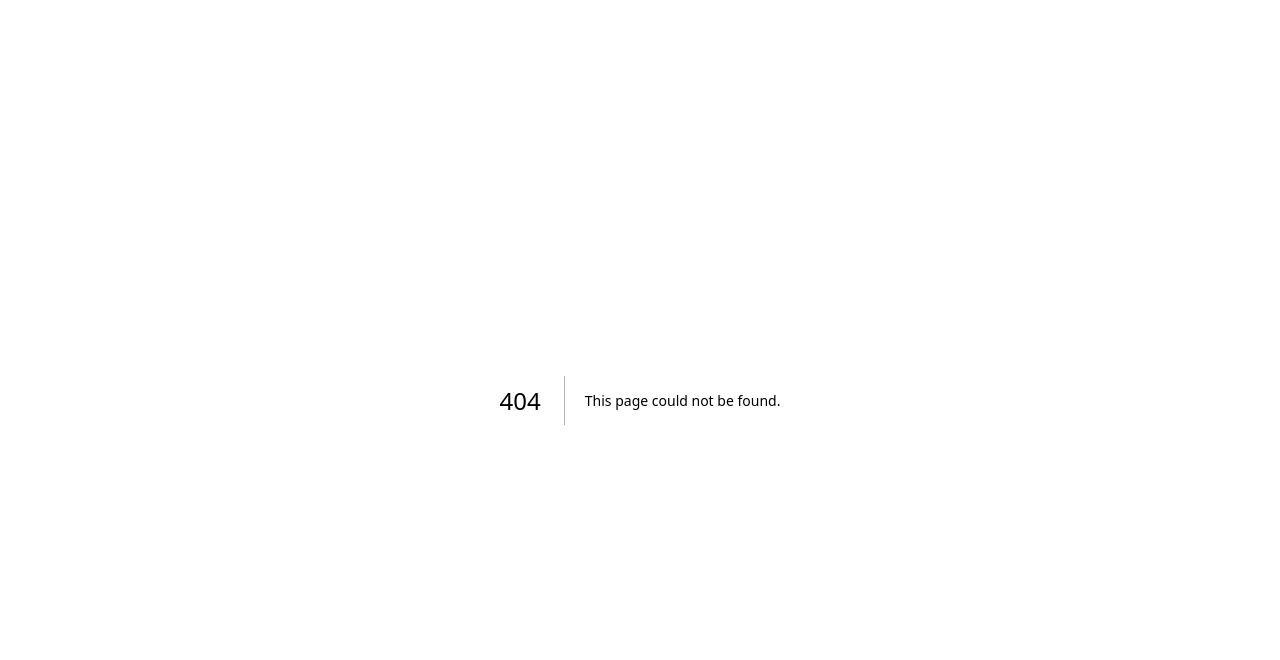
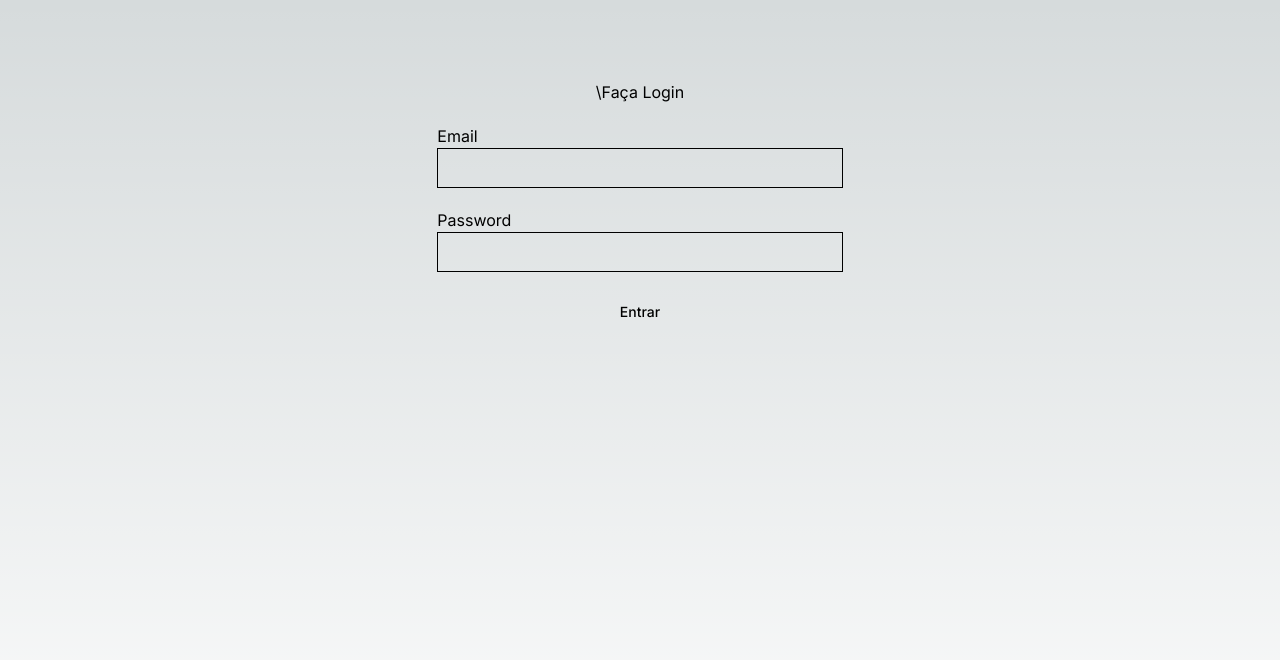
Before and after one commit to EsdrasCFF/next-auth-learn, a Next.js app: page /signin in a window 1280 px wide. Before the commit this address had no page. Shown: the top 660 px of the page. Built offline with nearby package versions, Linux system fonts and the light colour scheme; no server answers.

Commit message:
feat: add signIn and signInForm

```diff
--- /dev/null
+++ b/src/app/signin/components/SignInForm.tsx
@@ -0,0 +1,65 @@
+"use client"
+
+import { Button } from "@/components/ui/button";
+import { Input } from "@/components/ui/input";
+import { zodResolver } from "@hookform/resolvers/zod";
+import { useForm } from "react-hook-form";
+import { z } from "zod";
+import { FormError } from "../../../components/FormError";
+import { useRouter } from "next/navigation";
+import { signIn, useSession } from "next-auth/react";
+import { Separator } from "@/components/ui/separator";
+
+const SignInFormSchema = z.object({
+  email: z.string().email({message: 'Invalid e-mail!'}),
+  password: z.string().min(1, {message: 'Password is Required!'})
+})
+
+type SignInFormData = z.infer<typeof SignInFormSchema>
+
+export function SignInForm() {
+  const { register, handleSubmit, setError, setValue, formState: {errors, isSubmitting} } = useForm<SignInFormData>({
+    resolver: zodResolver(SignInFormSchema)
+  })
+
+  const router = useRouter()
+
+  const session = useSession()
+
+  console.log(session.status)
+
+  async function handleSignInFormSubmit(data:SignInFormData) {
+    const signInData = await signIn('credentials', {
+      email: data.email,
+      password: data.password
+    })
+
+    window.location.href='/dashboard'
+  }
+
+  return (
+    <form className="w-1/3 flex flex-col gap-5" onSubmit={handleSubmit(handleSignInFormSubmit)} >
+      <div>
+        <label >Email</label>
+        <Input type="email" {...register('email')}/>
+        {errors.email?.message && (
+          <FormError errorMessage={errors.email?.message} />
+        )}
+      </div>
+
+      <div>
+        <label >Password</label>
+        <Input type="password" {...register('password')} />
+        {errors.password?.message && (
+          <FormError errorMessage={errors.password?.message} />
+        )}
+      </div>
+
+      <Button> Entrar </Button>
+
+      <Separator/>
+
+
+    </form>
+  )
+}
--- /dev/null
+++ b/src/app/signin/page.tsx
@@ -0,0 +1,11 @@
+import { SignInForm } from "./components/SignInForm";
+
+export default function SignIpPage() {
+  return (
+    <main className="container flex flex-col items-center w-screen h-screen gap-5 mt-20" >
+      <h2>\Faça Login</h2>
+
+      <SignInForm />
+    </main>
+  )
+}
```
